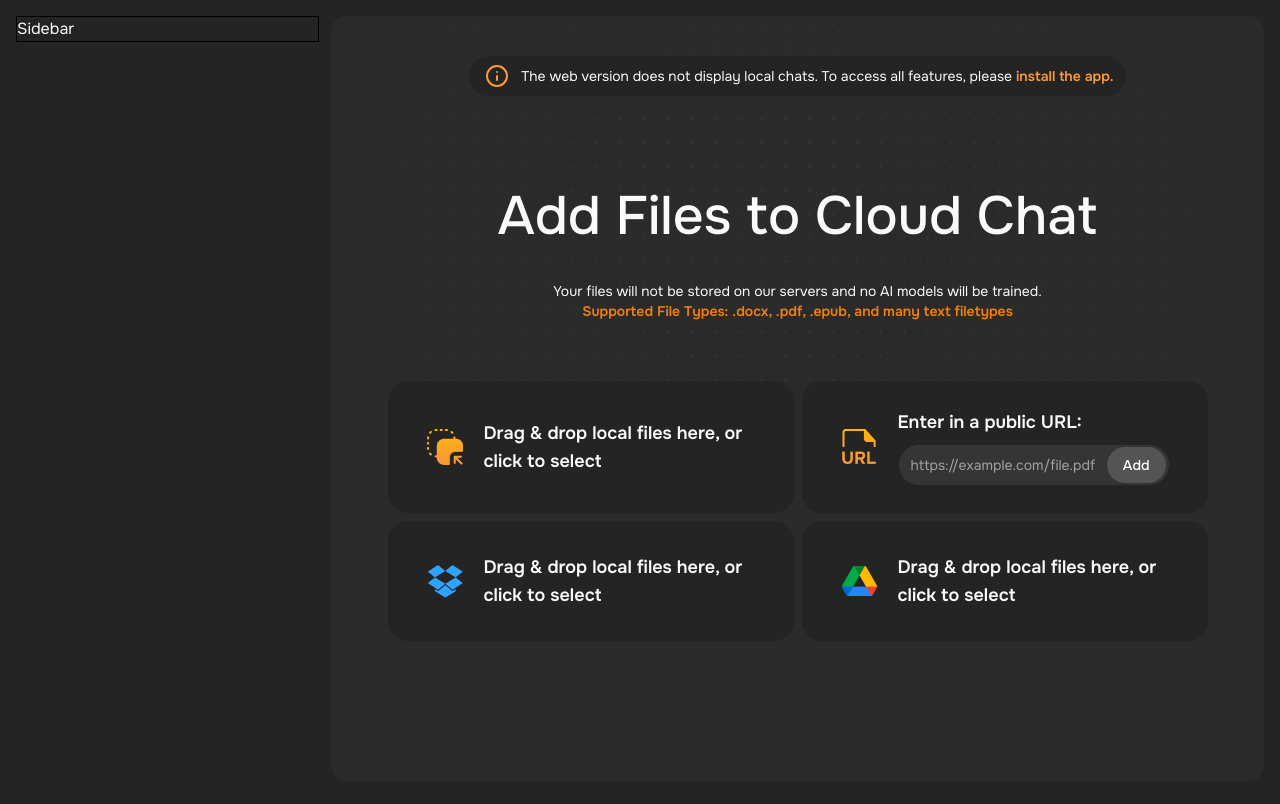
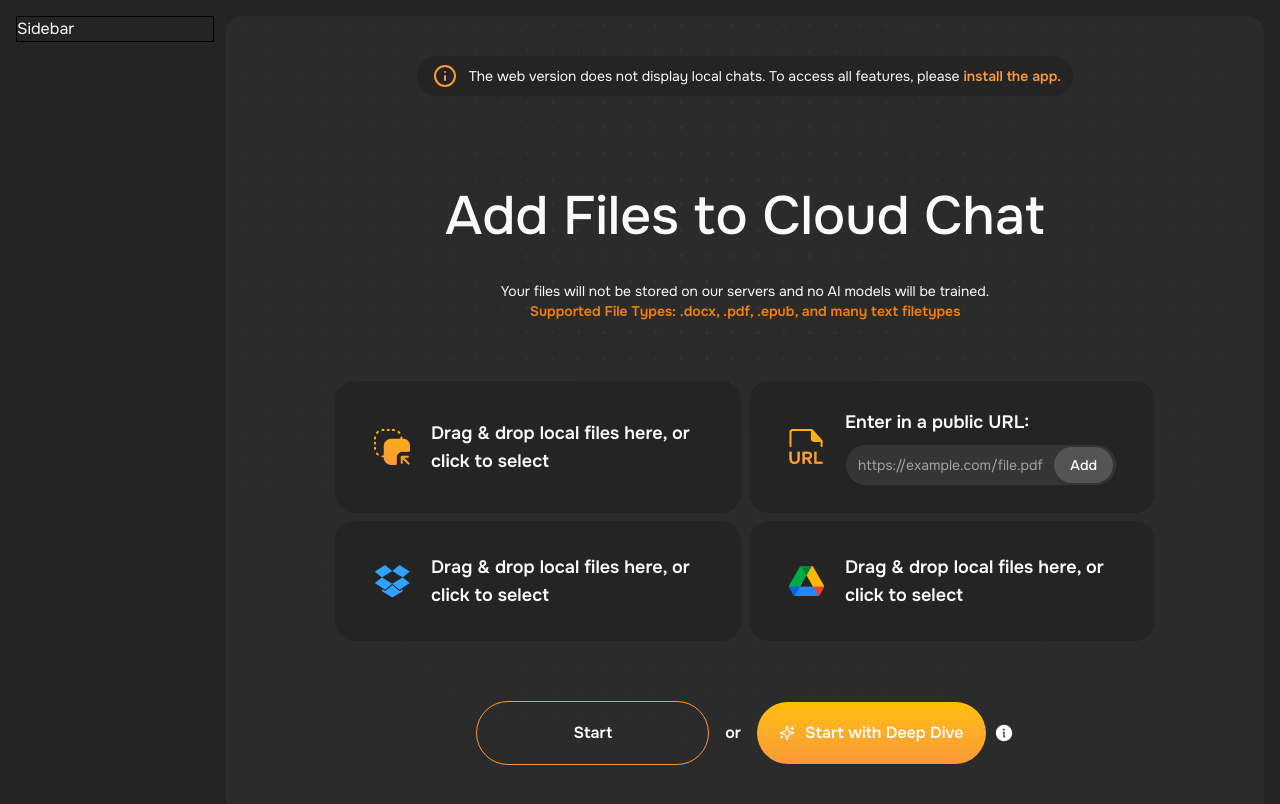
Before and after one commit to xyryc/socrates, a React (Vite) app: page / in a window 1280 px wide. Shown: the top 804 px of the page. Built offline with nearby package versions, Linux system fonts and the light colour scheme.

Commit message:
added buttons and tooltip

```diff
--- a/package.json
+++ b/package.json
@@ -11,6 +11,7 @@
   },
   "dependencies": {
     "@radix-ui/react-slot": "^1.1.2",
+    "@radix-ui/react-tooltip": "^1.1.8",
     "@tailwindcss/vite": "^4.0.12",
     "class-variance-authority": "^0.7.1",
     "clsx": "^2.1.1",
--- /dev/null
+++ b/src/components/ui/tooltip.tsx
@@ -0,0 +1,58 @@
+import * as React from "react";
+import * as TooltipPrimitive from "@radix-ui/react-tooltip";
+
+import { cn } from "@/lib/utils";
+
+function TooltipProvider({
+  delayDuration = 0,
+  ...props
+}: React.ComponentProps<typeof TooltipPrimitive.Provider>) {
+  return (
+    <TooltipPrimitive.Provider
+      data-slot="tooltip-provider"
+      delayDuration={delayDuration}
+      {...props}
+    />
+  );
+}
+
+function Tooltip({
+  ...props
+}: React.ComponentProps<typeof TooltipPrimitive.Root>) {
+  return (
+    <TooltipProvider>
+      <TooltipPrimitive.Root data-slot="tooltip" {...props} />
+    </TooltipProvider>
+  );
+}
+
+function TooltipTrigger({
+  ...props
+}: React.ComponentProps<typeof TooltipPrimitive.Trigger>) {
+  return <TooltipPrimitive.Trigger data-slot="tooltip-trigger" {...props} />;
+}
+
+function TooltipContent({
+  className,
+  sideOffset = 0,
+  children,
+  ...props
+}: React.ComponentProps<typeof TooltipPrimitive.Content>) {
+  return (
+    <TooltipPrimitive.Portal>
+      <TooltipPrimitive.Content
+        data-slot="tooltip-content"
+        sideOffset={sideOffset}
+        className={cn(
+          "bg-primary text-primary-foreground animate-in fade-in-0 zoom-in-95 data-[state=closed]:animate-out data-[state=closed]:fade-out-0 data-[state=closed]:zoom-out-95 data-[side=bottom]:slide-in-from-top-2 data-[side=left]:slide-in-from-right-2 data-[side=right]:slide-in-from-left-2 data-[side=top]:slide-in-from-bottom-2 z-50 w-fit rounded-md px-3 py-1.5 text-xs text-balance",
+          className
+        )}
+        {...props}
+      >
+        {children}
+      </TooltipPrimitive.Content>
+    </TooltipPrimitive.Portal>
+  );
+}
+
+export { Tooltip, TooltipTrigger, TooltipContent, TooltipProvider };
--- a/src/layouts/MainLayout.tsx
+++ b/src/layouts/MainLayout.tsx
@@ -4,11 +4,11 @@ import Sidebar from "./Sidebar";
 const MainLayout = () => {
   return (
     <div className="font-onest grid grid-cols-12 gap-3 p-4">
-      <div className="col-span-3">
+      <div className="col-span-2">
         <Sidebar />
       </div>
 
-      <div className="col-span-9">
+      <div className="col-span-10">
         <PageContent />
       </div>
     </div>
--- a/src/layouts/PageContent.tsx
+++ b/src/layouts/PageContent.tsx
@@ -1,11 +1,18 @@
-import { Info } from "lucide-react";
+import { Info, Sparkles } from "lucide-react";
 import BackgroundPattern from "/hero_pattern.png"
 import DragNDropIcon from "/dragndrop.png"
 import UrlIcon from "/url.png"
 import DropBoxIcon from "/dropbox.png"
+import ToolTipIcon from "/Tooltip.png"
 import DriveIcon from "/drive.png"
 import { Input } from "../components/ui/input";
 import { Button } from "../components/ui/button";
+import {
+  Tooltip,
+  TooltipContent,
+  TooltipProvider,
+  TooltipTrigger,
+} from "../components/ui/tooltip"
 
 const PageContent = () => {
   return (
@@ -63,7 +70,6 @@ const PageContent = () => {
               </div>
             </div>
 
-
             {/* dropbox card */}
             <div className="px-6 py-[27px] flex items-center gap-1.5 bg-[#242424] rounded-[20px]">
               <img src={DropBoxIcon} alt="drag and drop icon" />
@@ -81,8 +87,29 @@ const PageContent = () => {
 
 
 
-          {/* buttons */}
+          {/* bottom */}
+          <div className="flex items-center justify-center gap-2">
+            {/* buttons */}
+            <div className="flex justify-center items-center gap-4 font-semibold">
+              <button className="cursor-pointer hover:bg-[#FFBF00] border border-[#FB9937] text-white px-24 py-[19px] rounded-full">Start</button>
+              <span>or</span>
+              <button className="cursor-pointer py-[19px] px-[22px] flex items-center gap-2.5 bg-gradient-to-b from-[#FFBF00] to-[#FB9937] rounded-full"><Sparkles size={16} />Start with Deep Dive</button>
+            </div>
 
+            {/* tooltip */}
+            <TooltipProvider>
+              <Tooltip>
+                <TooltipTrigger asChild>
+                  <img src={ToolTipIcon} alt="Tool Tip Icon" />
+                </TooltipTrigger>
+                <TooltipContent align="start" side="right" className="bg-[#1E1E1E] text-xs text-white max-w-52 rounded-[20px] p-3">
+                  <p>Deep Dive processes documents section by section for "unlimited" context,
+                    enabling complete answers. Run once per chat to unlock
+                    Table AI and Prompt Loops</p>
+                </TooltipContent>
+              </Tooltip>
+            </TooltipProvider>
+          </div>
         </div>
       </div>
 
```
Also changed, not shown: public/Tooltip.png (added), 1 other file (tests, documents, lock files or other folders).
